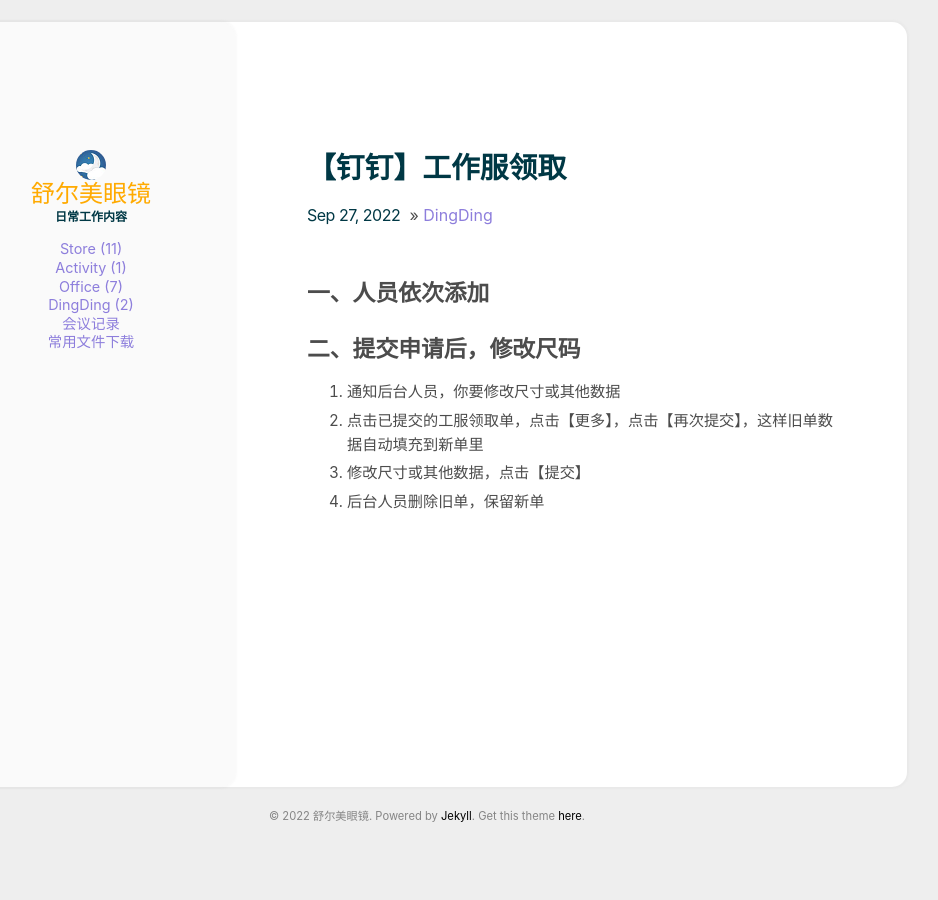
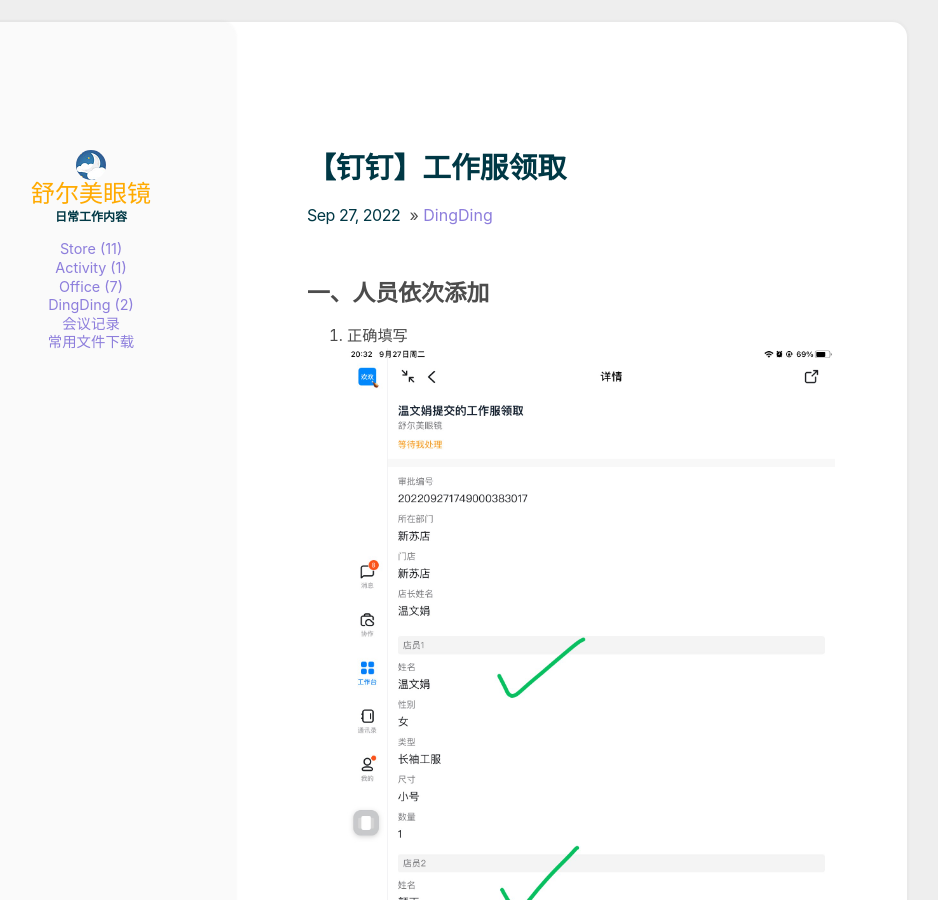
Before and after one commit to cuihuanhuan/cuihuanhuan.github.io, a Jekyll site: the page built from _posts/2022-09-27-【钉钉】工作服领取.md, in a window 1280 px wide and 900 px high. Shown: the whole window, without its empty margins (213-1151 px from the left). Built offline with Jekyll 4.4.1, drawn with Linux system fonts in a browser that asks for light colours.

Commit message:
Update 2022-09-27-【钉钉】工作服领取.md

```diff
--- a/_posts/2022-09-27-【钉钉】工作服领取.md
+++ b/_posts/2022-09-27-【钉钉】工作服领取.md
@@ -5,7 +5,11 @@ category: DingDing
 ---
 
 ## 一、人员依次添加
+1. 正确填写
+![pass](/images/56EF4CCB-1906-41B7-B093-FEA88E19EEA7.jpeg)
 
+2. 错误填写
+![error](/images/9B1A91D5-AA6C-4A07-9065-4FE88FE47B3E.jpeg)
 
 ## 二、提交申请后，修改尺码
 
```
